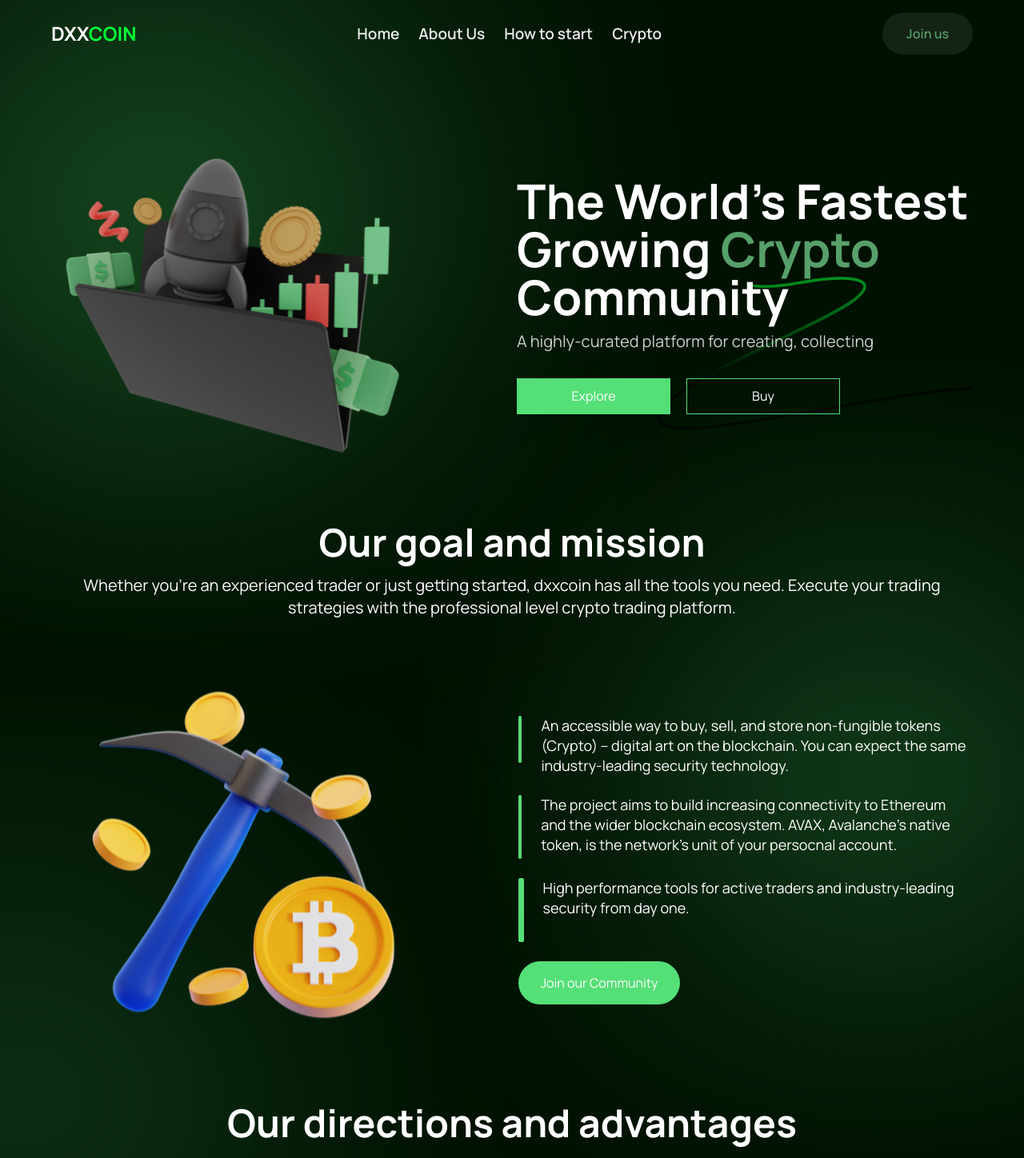
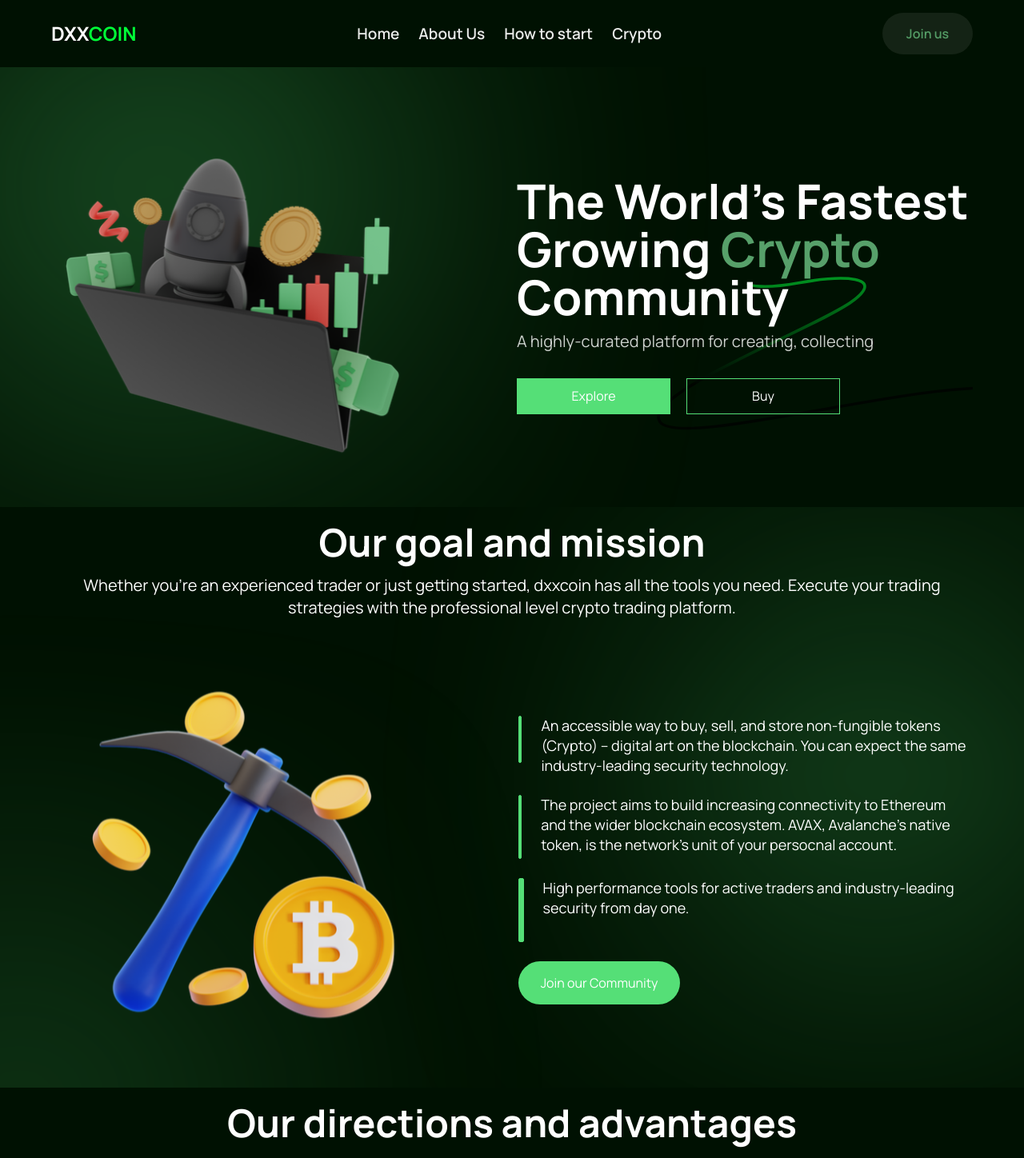
Before and after one commit to gift56/DxxCoin, a React (Vite) app: page / in a window 1280 px wide. Shown: the top 1448 px of the page at 80% size. Built offline with nearby package versions, Linux system fonts and the light colour scheme.

Commit message:
done with the whole website

```diff
--- a/src/components/Goals.jsx
+++ b/src/components/Goals.jsx
@@ -14,7 +14,7 @@
     },
   ];
   return (
-    <section id="about relative overflow-hidden">
+    <section id="about" className="relative overflow-hidden">
       <div className="container">
         <div className="flex flex-col w-full gap-4 py-5">
           <div className="flex gap-4 flex-col w-full items-center justify-center md:px-4">
--- a/src/components/Hero.jsx
+++ b/src/components/Hero.jsx
@@ -4,7 +4,7 @@
 
 const Hero = () => {
   return (
-    <section id="home relative overflow-hidden">
+    <section id="home" className="relative overflow-hidden">
       <div className="hidden md:flex bg-[#55DF77] w-[400px] h-[300px] rounded-[50%] blur-[200px] absolute z-[-2]"></div>
       <div className="container">
         <div className="flex md:flex-row flex-col-reverse md:justify-between justify-center items-center w-full gap-3 md:overflow-hidden mt-5">
```
